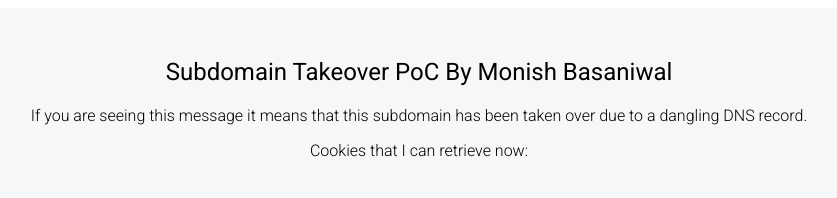
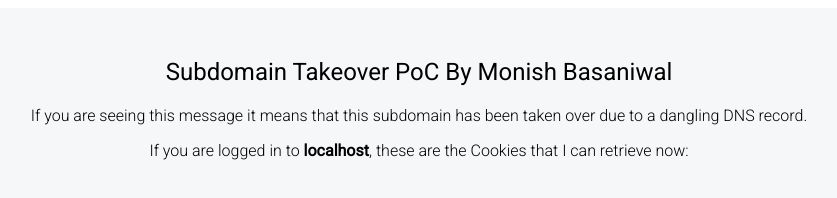
Before and after one commit to monizb/subdomain-takeover-poc, a plain HTML site: page index.html in a window 1280 px wide. Shown: the whole page, without its empty margins (221-1058 px from the left). Drawn offline with Linux system fonts and the light colour scheme.

Commit message:
Added Cookie View

```diff
--- a/index.html
+++ b/index.html
@@ -17,7 +17,7 @@
         <p>If you are seeing this message it means that this subdomain has been taken over due to a dangling
             DNS
             record. </p>
-        <p>Cookies that I can retrieve now:</p>
+        <p>If you are logged in to <b id="hostname"></b>, these are the Cookies that I can retrieve now:</p>
         <div id="cookiediv"></div>
     </div>
 </body>
@@ -46,6 +46,8 @@
 
 <script>
     document.getElementById("cookiediv").innerHTML = document.cookie
+    document.getElementById("hostname").innerHTML = window.location.hostname
+
 </script>
 
 </html>
```
